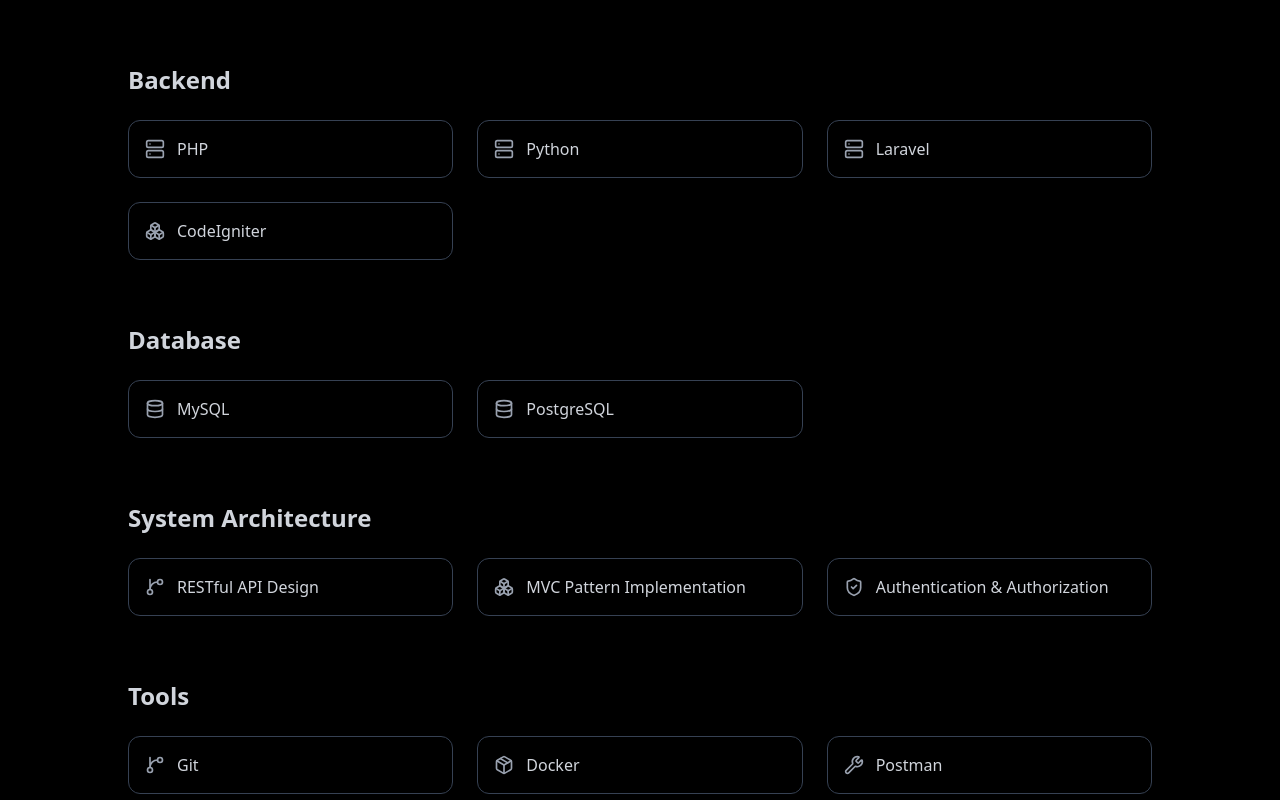
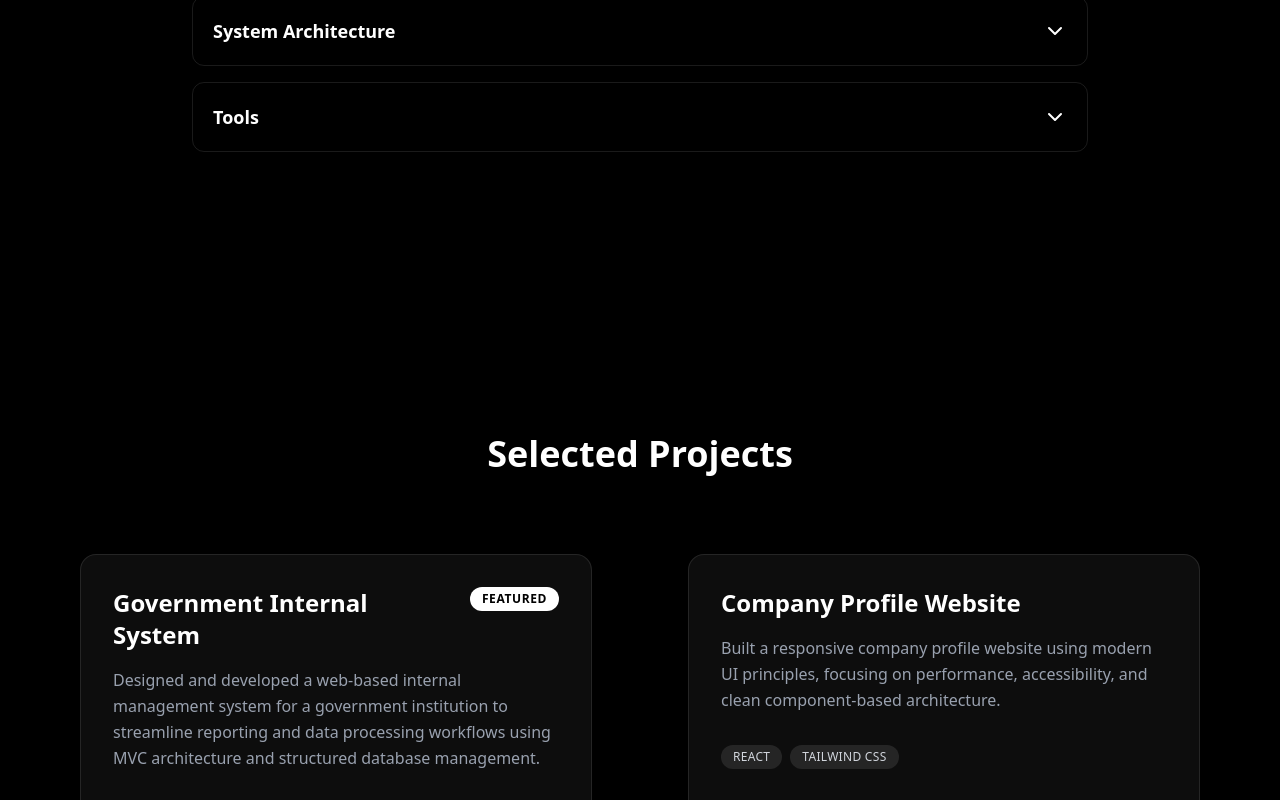
Before and after one commit to devchristov/portfolio, a React (Vite) app: page / in a window 1280 px wide. Shown: the part 2380-3180 px from the top of the page. Built offline with nearby package versions, Linux system fonts and the light colour scheme.

Commit message:
Update ui

```diff
--- a/src/sections/Projects.jsx
+++ b/src/sections/Projects.jsx
@@ -26,14 +26,14 @@
   return (
     <section
       id="projects"
-      className="min-h-screen bg-black text-white px-4 md:px-6 py-20 md:py-24"
+      className="min-h-screen bg-black text-white px-4 md:px-16 py-20 md:py-24"
     >
       <div className="max-w-6xl mx-auto">
         <h2 className="text-3xl md:text-4xl font-bold mb-14 md:mb-20 text-center">
           Selected Projects
         </h2>
 
-        <div className="grid md:grid-cols-2 gap-8 md:gap-12">
+        <div className="grid md:grid-cols-2 gap-8 md:gap-16">
           {projects.map((project, index) => (
             <motion.div
               key={index}
@@ -41,7 +41,7 @@
               whileInView={{ opacity: 1, y: 0 }}
               transition={{ duration: 0.6, delay: index * 0.15 }}
               viewport={{ once: true }}
-              className="group relative bg-white/5 border border-white/10 rounded-2xl p-6 md:p-8 backdrop-blur-sm hover:border-white/30 hover:-translate-y-2 md:hover:-translate-y-3 hover:shadow-2xl hover:shadow-white/10 transition-all duration-500"
+              className="mx-auto md:max-w-lg group relative bg-white/5 border border-white/10 rounded-2xl p-6 md:p-8 backdrop-blur-sm hover:border-white/30 hover:-translate-y-3 hover:shadow-2xl hover:shadow-white/10 transition-all duration-500"
             >
               <div className="flex justify-between items-start mb-4 gap-4">
                 <h3 className="text-xl md:text-2xl font-semibold">
@@ -55,7 +55,7 @@
                 )}
               </div>
 
-              <p className="text-gray-400 text-sm md:text-base mb-6 md:mb-8 leading-6 md:leading-relaxed">
+              <p className="text-gray-400 text-sm md:text-base mb-6 md:mb-8 leading-relaxed">
                 {project.description}
               </p>
 
@@ -63,7 +63,7 @@
                 {project.tech.map((tech, i) => (
                   <span
                     key={i}
-                    className="text-[10px] md:text-xs uppercase tracking-wide bg-white/10 text-gray-300 px-3 py-1 rounded-full transition group-hover:bg-white/20"
+                    className="text-[10px] md:text-xs uppercase tracking-wide bg-white/10 text-gray-300 px-3 py-1 rounded-full group-hover:bg-white/20 transition"
                   >
                     {tech}
                   </span>
@@ -76,7 +76,7 @@
                 </p>
               )}
 
-              <div className="flex flex-wrap gap-4">
+              <div className="flex flex-wrap gap-4 md:mt-4">
                 {project.demo && (
                   <a
                     href={project.demo}
--- a/src/sections/Skills.jsx
+++ b/src/sections/Skills.jsx
@@ -1,3 +1,4 @@
+import { useState } from "react";
 import {
   Globe,
   Layers,
@@ -12,15 +13,17 @@
   Boxes,
   Wrench,
   Package,
+  ChevronDown,
 } from "lucide-react";
 
-import { motion } from "framer-motion";
+import { motion, AnimatePresence } from "framer-motion";
 
 function Skills() {
+  const [openIndex, setOpenIndex] = useState(null);
+
   const skillCategories = [
     {
       category: "Frontend",
-      color: "hover:border-blue-500 hover:bg-blue-500/10",
       skills: [
         { name: "HTML", icon: Globe },
         { name: "CSS", icon: Palette },
@@ -34,7 +37,6 @@
     },
     {
       category: "Backend",
-      color: "hover:border-green-500 hover:bg-green-500/10",
       skills: [
         { name: "PHP", icon: Server },
         { name: "Python", icon: Server },
@@ -44,7 +46,6 @@
     },
     {
       category: "Database",
-      color: "hover:border-purple-500 hover:bg-purple-500/10",
       skills: [
         { name: "MySQL", icon: Database },
         { name: "PostgreSQL", icon: Database },
@@ -52,7 +53,6 @@
     },
     {
       category: "System Architecture",
-      color: "hover:border-cyan-500 hover:bg-cyan-500/10",
       skills: [
         { name: "RESTful API Design", icon: GitBranch },
         { name: "MVC Pattern Implementation", icon: Boxes },
@@ -61,7 +61,6 @@
     },
     {
       category: "Tools",
-      color: "hover:border-orange-500 hover:bg-orange-500/10",
       skills: [
         { name: "Git", icon: GitBranch },
         { name: "Docker", icon: Package },
@@ -70,36 +69,66 @@
     },
   ];
 
+  const toggle = (index) => {
+    setOpenIndex(openIndex === index ? null : index);
+  };
+
   return (
     <section
       id="skills"
-      className="min-h-screen bg-black text-white px-6 py-20"
+      className="min-h-screen bg-black text-white px-6 py-24"
     >
-      <div className="max-w-5xl mx-auto w-full">
-        <h2 className="text-4xl font-bold mb-16">Skills</h2>
+      <div className="max-w-4xl mx-auto">
+        <h2 className="text-3xl md:text-4xl font-bold mb-16 text-center">
+          Skills
+        </h2>
 
-        <div className="space-y-16">
+        <div className="space-y-4">
           {skillCategories.map((section, index) => (
-            <div key={index}>
-              <h3 className="text-2xl font-semibold mb-6 text-gray-300">
-                {section.category}
-              </h3>
+            <div
+              key={index}
+              className="border border-white/10 rounded-xl overflow-hidden"
+            >
+              {/* HEADER */}
+              <button
+                onClick={() => toggle(index)}
+                className="w-full flex items-center justify-between p-5 text-left hover:bg-white/5 transition"
+              >
+                <span className="text-lg font-semibold">
+                  {section.category}
+                </span>
 
-              <div className="grid grid-cols-2 md:grid-cols-3 gap-6">
-                {section.skills.map(({ name, icon: Icon }, i) => (
+                <ChevronDown
+                  className={`transition-transform ${
+                    openIndex === index ? "rotate-180" : ""
+                  }`}
+                />
+              </button>
+
+              {/* CONTENT */}
+              <AnimatePresence>
+                {openIndex === index && (
                   <motion.div
-                    key={i}
-                    initial={{ opacity: 0, y: 20 }}
-                    whileInView={{ opacity: 1, y: 0 }}
-                    transition={{ duration: 0.4, delay: i * 0.05 }}
-                    viewport={{ once: true }}
-                    className={`flex items-center gap-3 border border-gray-700 rounded-xl p-4 transition-all duration-300 ${section.color}`}
+                    initial={{ height: 0, opacity: 0 }}
+                    animate={{ height: "auto", opacity: 1 }}
+                    exit={{ height: 0, opacity: 0 }}
+                    transition={{ duration: 0.3 }}
+                    className="px-5 pb-5"
                   >
-                    <Icon size={20} className="text-gray-400" />
-                    <span className="text-gray-300">{name}</span>
+                    <div className="grid grid-cols-2 md:grid-cols-3 gap-4">
+                      {section.skills.map(({ name, icon: Icon }, i) => (
+                        <div
+                          key={i}
+                          className="flex items-center gap-3 border border-white/10 rounded-lg p-3 bg-white/5"
+                        >
+                          <Icon size={18} className="text-gray-300" />
+                          <span className="text-sm text-gray-300">{name}</span>
+                        </div>
+                      ))}
+                    </div>
                   </motion.div>
-                ))}
-              </div>
+                )}
+              </AnimatePresence>
             </div>
           ))}
         </div>
```
